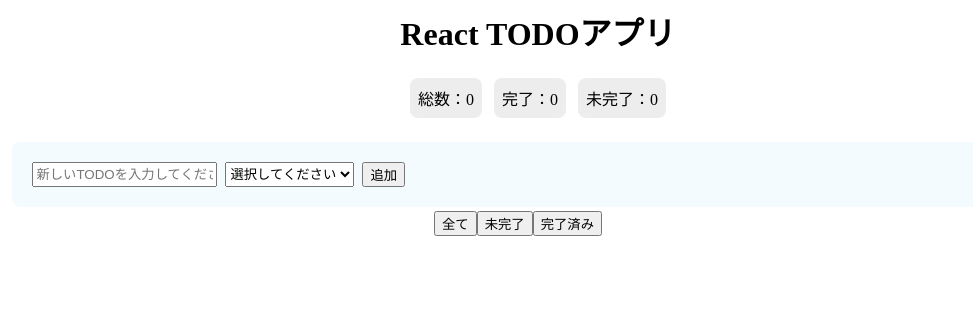
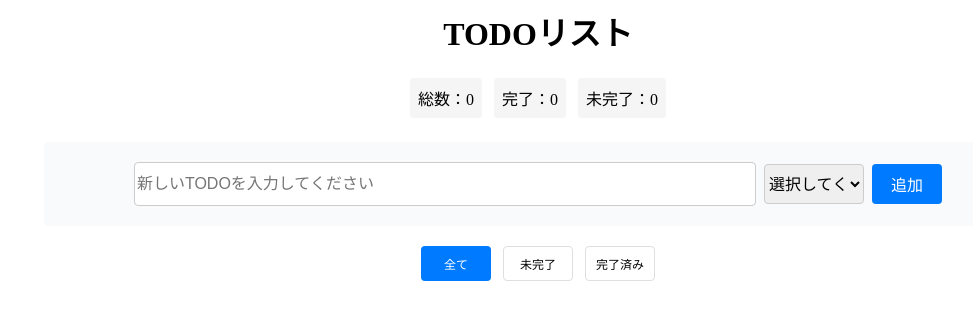
Before and after one commit to okamoto-ryoki/react-todo-list, a React (Vite) app: page /todo in a window 1280 px wide. Shown: the top 320 px of the page, without its empty margins (102-1075 px from the left). Built offline with nearby package versions, Linux system fonts and the light colour scheme.

Commit message:
12-10-18:30

```diff
--- a/src/Todo.module.css
+++ b/src/Todo.module.css
@@ -26,22 +26,47 @@ h1 {
 }
 
 .current div {
-    border-radius: 8px;
-    background-color: rgb(237, 237, 237);
+    border-radius: 4px;
+    background-color: #f5f5f5;
     padding: 8px;
 }
 
 .search {
     display: flex;
+    justify-content: center;
+    align-items: center;
     padding: 20px;
-    border-radius: 8px;
-    background-color: rgb(243, 251, 255);
+    border-radius: 4px;
+    background-color: #f8fafb;
     gap: 8px;
-    width: 80%;
+    width: 75%;
 }
 
-.input {
-    /* width: ; */
+.search input {
+    width: 65%;
+    height: 40px;
+    border-radius: 4px;
+    border: 1px solid #ccc;
+    font-size: 16px;
+}
+
+.search select {
+    width: 10%;
+    min-width: 100px;
+    height: 40px;
+    border-radius: 4px;
+    border: 1px solid #ccc;
+    font-size: 16px;
+}
+
+.search button {
+    width: 70px;
+    height: 40px;
+    border-radius: 4px;
+    border: none;
+    background-color: #007bff;
+    color: white;
+    font-size: 16px;
 }
 
 .data {
@@ -56,4 +81,79 @@ h1 {
     align-items: center;
     width: 30%;
     min-width: 360px;
+    gap: 12px;
+    margin: 20px;
 }
+
+.active {
+    width: 70px;
+    height: 35px;
+    border-radius: 4px;
+    border: none;
+    background-color: #007bff;
+    color: rgb(255, 255, 255);
+    font-size: 12px;
+    box-sizing: border-box;
+}
+
+.inactive {
+    width: 70px;
+    height: 35px;
+    border-radius: 4px;
+    border: 1px solid rgb(223, 223, 223);
+    background-color: rgb(255, 255, 255);
+    color: rgb(0, 0, 0);
+    font-size: 12px;
+    box-sizing: border-box;
+}
+
+.data {
+    display: flex;
+    justify-content: center;
+    align-items: center;
+    flex-direction: column;
+    width: 100%;
+}
+
+.data ul {
+    margin: 0;
+    list-style: none;
+}
+
+.edit {
+    background-color: #f7c307;
+    border: none;
+    border-radius: 4px;
+    margin-right: 8px;
+    padding: 8px 16px;
+}
+
+.delete {
+    background-color: #da3849;
+    border: none;
+    border-radius: 4px;
+    color: #ffffff;
+    margin-right: 8px;
+    padding: 8px 16px;
+}
+
+.value {
+    margin-right: 12px;
+    margin-left: 12px;
+}
+
+ul {
+    width: 70%;
+}
+
+ul .li {
+    display: flex;
+    justify-content: space-between;
+    align-items: center;
+    font-size: 18px;
+    border-left: 3px solid black;
+}
+
+.li input {
+    margin-left: 16px;
+}
--- a/src/Todo.tsx
+++ b/src/Todo.tsx
@@ -12,6 +12,8 @@ export const Todo = () => {
     const [value, setValue] = useState("");
     const [priority, setPriority] = useState("");
     const [todos, setTodos] = useState<Todo[]>([]);
+
+    const [filter, setFilter] = useState("all");
 
     useEffect(()=>{
         const data =localStorage.getItem("data")
@@ -54,10 +56,25 @@ export const Todo = () => {
     const completedCount = todos.filter(t => t.completed).length;
     const incompleteCount = todos.length - completedCount;
 
+    const filteredTodos = todos.filter(todo => {
+        if(filter === "unfinished")  return !todo.completed;
+        if(filter === "finished") return todo.completed ;
+        return true;
+    })
+
+    function handleAll() {
+        setFilter("all");
+    }
+    const handleUnfinished = () => {
+        setFilter("unfinished")
+    }
+    const handleFinished = () => {
+        setFilter("finished")
+    }
 
     return (
         <div className={styles.todo}>
-            <h1>React TODOアプリ</h1>
+            <h1>TODOリスト</h1>
             <div className={styles.current}>
                 <div>総数：{todos.length}</div>
                 <div>完了：{completedCount}</div>
@@ -73,7 +90,7 @@ export const Todo = () => {
                 <select
                     value={priority}
                     onChange={(e) => setPriority(e.target.value)}
-                    className="border p-2"
+                    className="select"
                 >
                     <option value="">選択してください</option>
                     <option value="高">高優先度</option>
@@ -87,23 +104,30 @@ export const Todo = () => {
             </div>
             <div className={styles.data}>
                 <div className={styles.segment}>
-                    <button>全て</button>
-                    <button>未完了</button>
-                    <button>完了済み</button>
+                    <button onClick={()=>handleAll()}
+                    className={filter === "all" ? styles.active : styles.inactive}>全て</button>
+                    <button onClick={()=>handleUnfinished()}
+                    className={filter === "unfinished" ? styles.active : styles.inactive}>未完了</button>
+                    <button onClick={()=>handleFinished()}
+                    className={filter === "finished" ? styles.active : styles.inactive}>完了済み</button>
                 </div>
                 <ul>
-                        {todos.map((todo) => (
-                            <li key={todo.id}>
+                    {filteredTodos.map((todo) => (
+                        <li className={styles.li} key={todo.id}>
+                                <div>
                                     <input
                                     type="checkbox"
                                     id={todo.id}
                                     checked={todo.completed}
                                     onChange={()=>togglecheck(todo.id)}
                                     ></input>
-                                {todo.value}
-                                {todo.priority}
-                                <button>編集</button>
-                                <button onClick={()=>handledelete(todo.id)}>削除</button>
+                                    <span className={styles.value}>{todo.value}</span>
+                                    <span className={styles.priority}>{todo.priority}</span>
+                                </div>
+                                <div>
+                                    <button className={styles.edit}>編集</button>
+                                    <button className={styles.delete} onClick={()=>handledelete(todo.id)}>削除</button>
+                                </div>
                         </li>
                     ))}
                 </ul>
```
Lines whose indentation alone changed are shown as unchanged.
